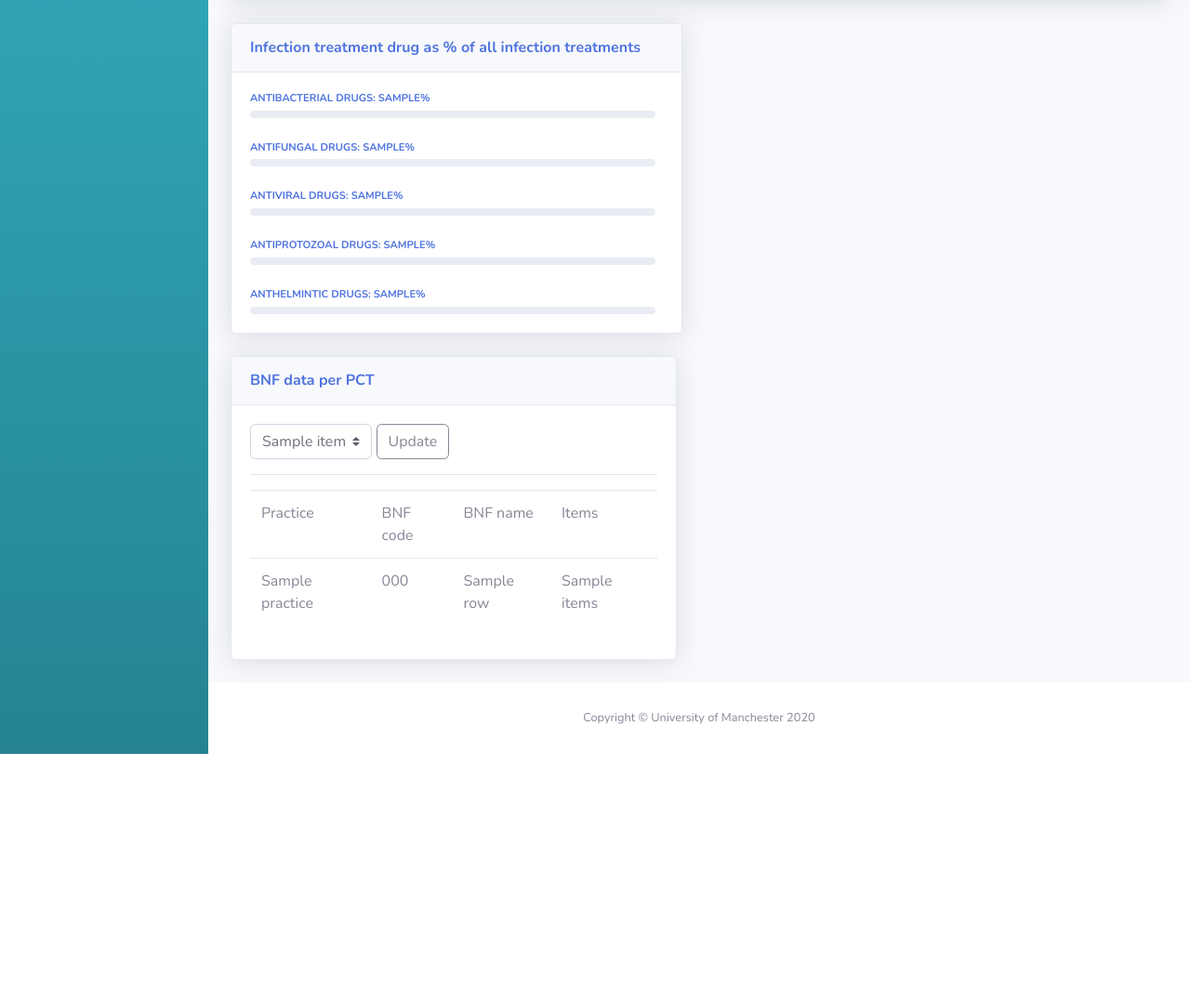
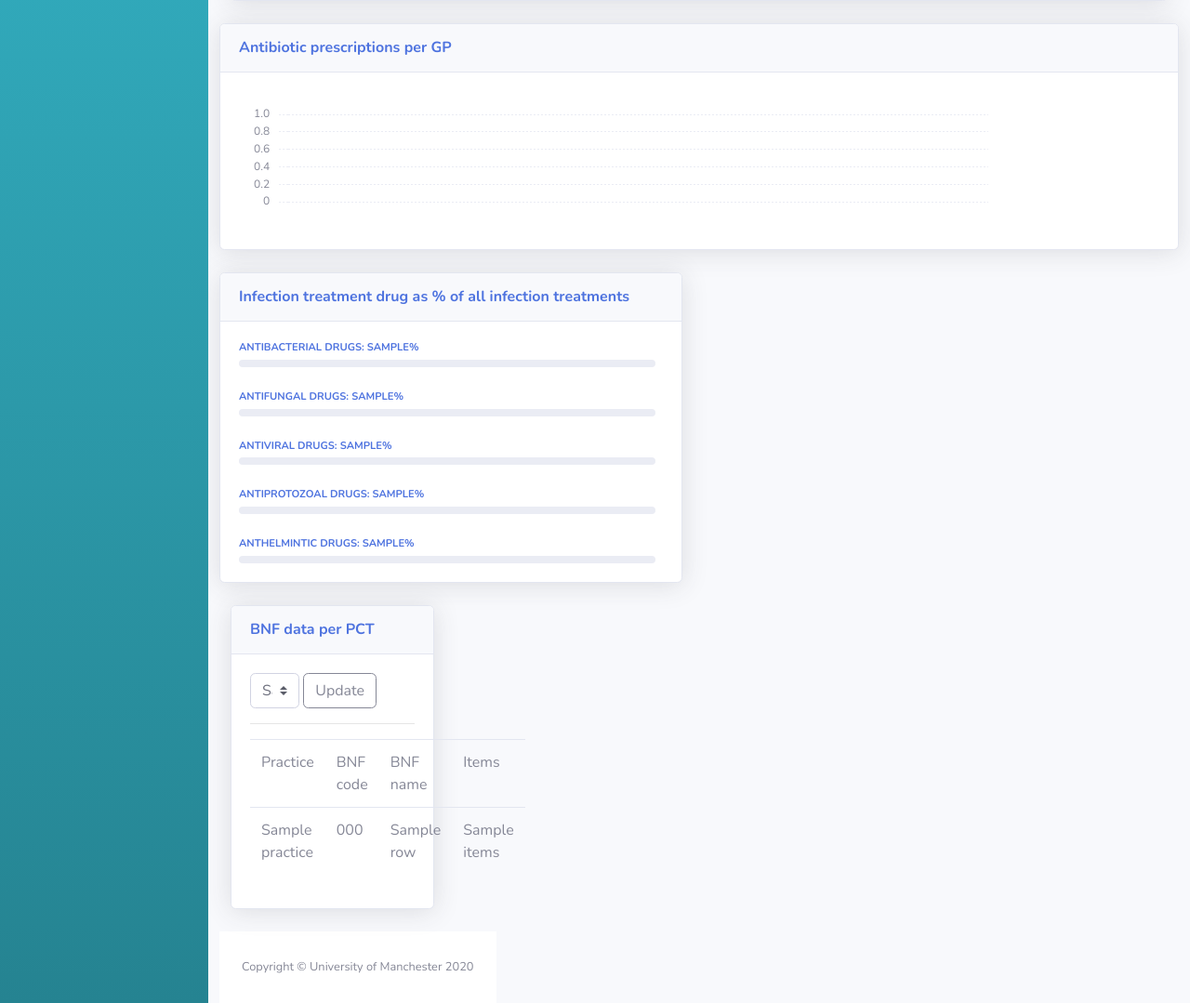
Before and after one commit to Jay-Miles/computing_dashboard, a Flask app: template app/templates/dashboard/index.html in a window 1280 px wide. Shown: the part 670-1749 px from the top of the page at 93% size. Before the commit the page ends 1481 px from the top, so only its background shows below. Run offline with Flask 2, Linux system fonts and the light colour scheme; the template is opened without the code that fills it: most values are stand-ins (such as "Sample title", 1, 10 or a date in 2020); some libraries are stand-ins or nearby versions.

Commit message:
Additional barchart for GP prescriptions

```diff
--- a/app/templates/dashboard/index.html
+++ b/app/templates/dashboard/index.html
@@ -31,6 +31,8 @@
         $(document).ready(function () {
             initializeMain();
             barChart.drawChart({{pct|tojson}}, "bar-chart");
+            barChart.drawChart({{pct1|tojson}}, "bar-chart1");
+
         });
   </script>
 </head>
@@ -236,6 +238,20 @@
               </div>
             </div>
 
+            <!-- New Graph -->
+            <div class="row">
+              <div class="col-xl-12 col-lg-7">
+                <div class="card shadow mb-4">
+                  <div class="card-header py-3 d-flex flex-row align-items-center justify-content-between">
+                    <h6 class="m-0 font-weight-bold text-primary">Antibiotic prescriptions per GP</h6>
+                  </div>
+                  <div class="card-body">
+                    <canvas id="bar-chart1"></canvas>
+                  </div>
+                </div>
+              </div>
+
+
           <!-- Content Row -->
           <div class="row last-row">
 
@@ -273,10 +289,9 @@
             </div>
 
             </div>
-            </div>
             <div class="row last-row">
             <div class="col-xl-6">
-              <!-- Show the BNF data for slected PCT -->
+              <!-- Show the BNF data for selected PCT -->
               <div class="card shadow mb-4">
                 <div class="card-header py-3">
                   <h6 class="m-0 font-weight-bold text-primary">BNF data per PCT</h6>
@@ -288,7 +303,7 @@
                         <option name="option-list" value="{{ item }}">{{ item }}</option>
                         {% endfor %}
                       </select>
-                      <input type="submit" value="Update" class="btn btn-outline-secondary" />
+                      <input type="submit" value="Update" class="btn btn-outline-secondary"/>
                     </form>
                     <hr />
                     <table class="table">
```
Also changed, not shown: app/database/controllers.py (+11 -0 lines), app/tests/test_database.py (+22 -17 lines), app/views/controllers.py (+20 -7 lines), 2 other files.
